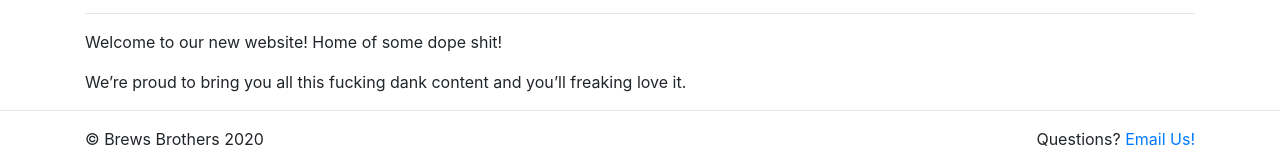
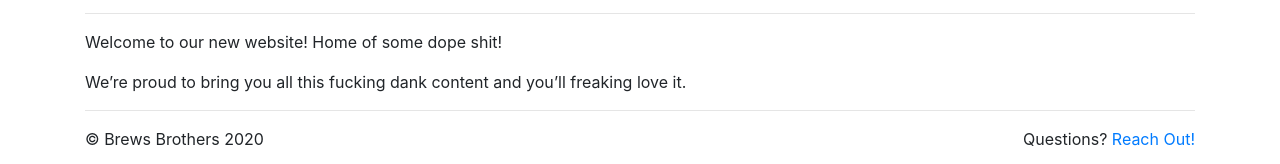
Before and after one commit to chevEldrid/mtgsite, a Jekyll site: the page built from _posts/2020-04-30-welcome.md, in a window 1280 px wide. Shown: the part 890-1054 px from the top of the page. Built offline with Jekyll 4.4.1, drawn with Linux system fonts in a browser that asks for light colours.

Commit message:
footer logic

```diff
--- a/_includes/footer.html
+++ b/_includes/footer.html
@@ -1,10 +1,12 @@
+<footer>
     <div class="container">
         <div class="row">
             <div class="col">
                 <p>&copy; Brews Brothers 2020</p>
             </div>
             <div class="col">
-            <p class="text-right">Questions? <a href="">Email Us!</a></p>
+                <p class="text-right">Questions? <a href="">Reach Out!</a></p>
             </div>
         </div>
     </div>
+</footer>
--- a/_layouts/default.html
+++ b/_layouts/default.html
@@ -34,11 +34,9 @@
               <div>
                 {{ content }}
               </div>
+              <hr />
           </div>
       </main>
-      <hr />
-      <footer>
-        {% include footer.html %}
-      </footer>
+      {% include footer.html %}
   </body>
 </html>
--- a/_layouts/post.html
+++ b/_layouts/post.html
@@ -19,9 +19,14 @@
 </p>
 <hr/>
 {% if page.youtube %}
-  <div class="embed-responsive embed-responsive-16by9">
-    <iframe class="embed-responsive-item" src="{{ page.youtube }}" allowfullscreen></iframe>
+<div class="row">
+  <div class="col-2"></div>
+  <div class="col-8">
+    <div class="embed-responsive embed-responsive-16by9">
+      <iframe class="embed-responsive-item" src="{{ page.youtube }}" allowfullscreen></iframe>
+    </div>
   </div>
+</div>
   <br />
 {% endif %}
 {{ content }}
```
Lines whose indentation alone changed are shown as unchanged.
